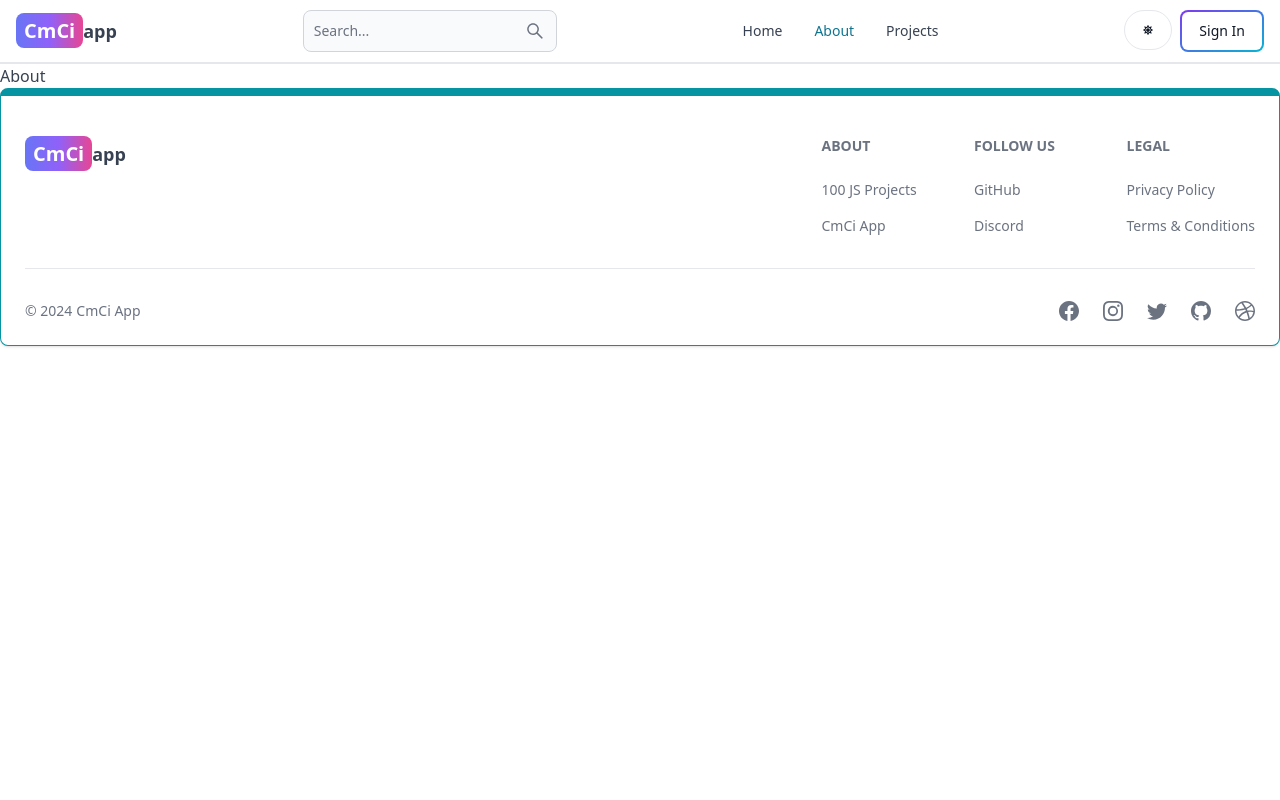
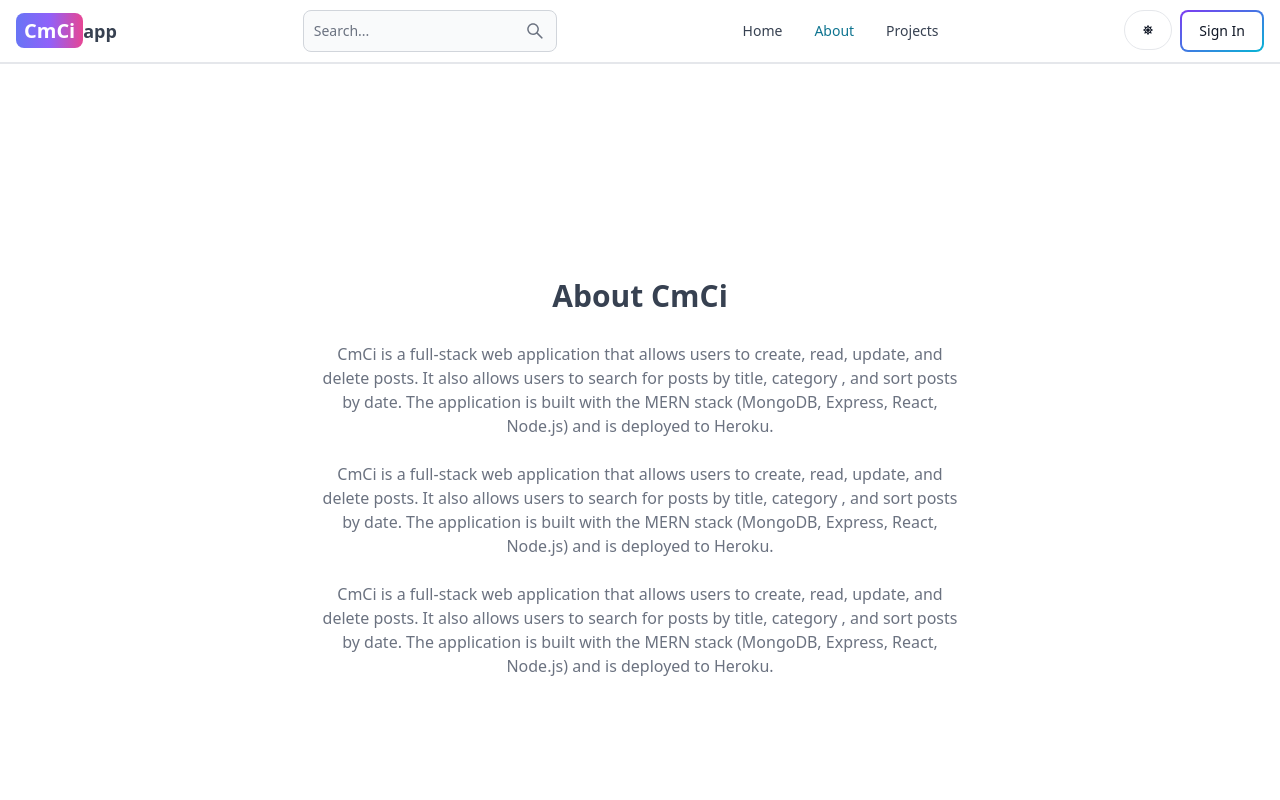
Before and after one commit to aryexpert2/cmci-1.0, a React (Vite) app in the folder client/: page /about in a window 1280 px wide. Shown: the top 800 px of the page. Built offline with nearby package versions, Linux system fonts and the light colour scheme; no server answers.

Commit message:
complete about and project pages

```diff
--- a/client/src/pages/About.jsx
+++ b/client/src/pages/About.jsx
@@ -2,6 +2,32 @@ import React from 'react'
 
 export default function About() {
   return (
-    <div>About</div>
+    <div className='min-h-screen flex items-center justify-center'>
+      <div className="max-w-2xl mx-auto p-3 text-center">
+        <div>
+          <h1 className='text-3xl font-semibold text-center my-7'>About CmCi</h1>
+          <div className="text-md text-gray-500 flex flex-col gap-6">
+            <p>
+              CmCi is a full-stack web application that allows users to
+               create, read, update, and delete posts. It also allows users to search for posts by title, category
+               , and sort posts by date. The application is built with the MERN stack
+               (MongoDB, Express, React, Node.js) and is deployed to Heroku.
+            </p>
+            <p>
+              CmCi is a full-stack web application that allows users to
+               create, read, update, and delete posts. It also allows users to search for posts by title, category
+               , and sort posts by date. The application is built with the MERN stack
+               (MongoDB, Express, React, Node.js) and is deployed to Heroku.
+            </p>
+            <p>
+              CmCi is a full-stack web application that allows users to
+               create, read, update, and delete posts. It also allows users to search for posts by title, category
+               , and sort posts by date. The application is built with the MERN stack
+               (MongoDB, Express, React, Node.js) and is deployed to Heroku.
+            </p>
+          </div>
+        </div>
+      </div>
+    </div>
   )
 }
--- a/client/src/pages/Projects.jsx
+++ b/client/src/pages/Projects.jsx
@@ -1,7 +1,14 @@
 import React from 'react'
+import { CallToAction } from '../components'
 
 export default function Projects() {
   return (
-    <div>Projects</div>
+    <div className='min-h-screen max-w-2xl mx-auto flex justify-center items-center flex-col gap-6 p-3'>
+      <h1 className='text-3xl font-semibold'>Projects</h1>
+      <p className='text-md text-gray-500'>Lorem ipsum dolor sit amet consectetur adipisicing elit.
+        Harum facilis laborum officia est sequi exercitationem cum molestias quas itaque?
+        Est rerum sapiente voluptas. Enim, voluptas aliquid autem officiis corporis consectetur?</p>
+        <CallToAction />
+    </div>
   )
 }
```
